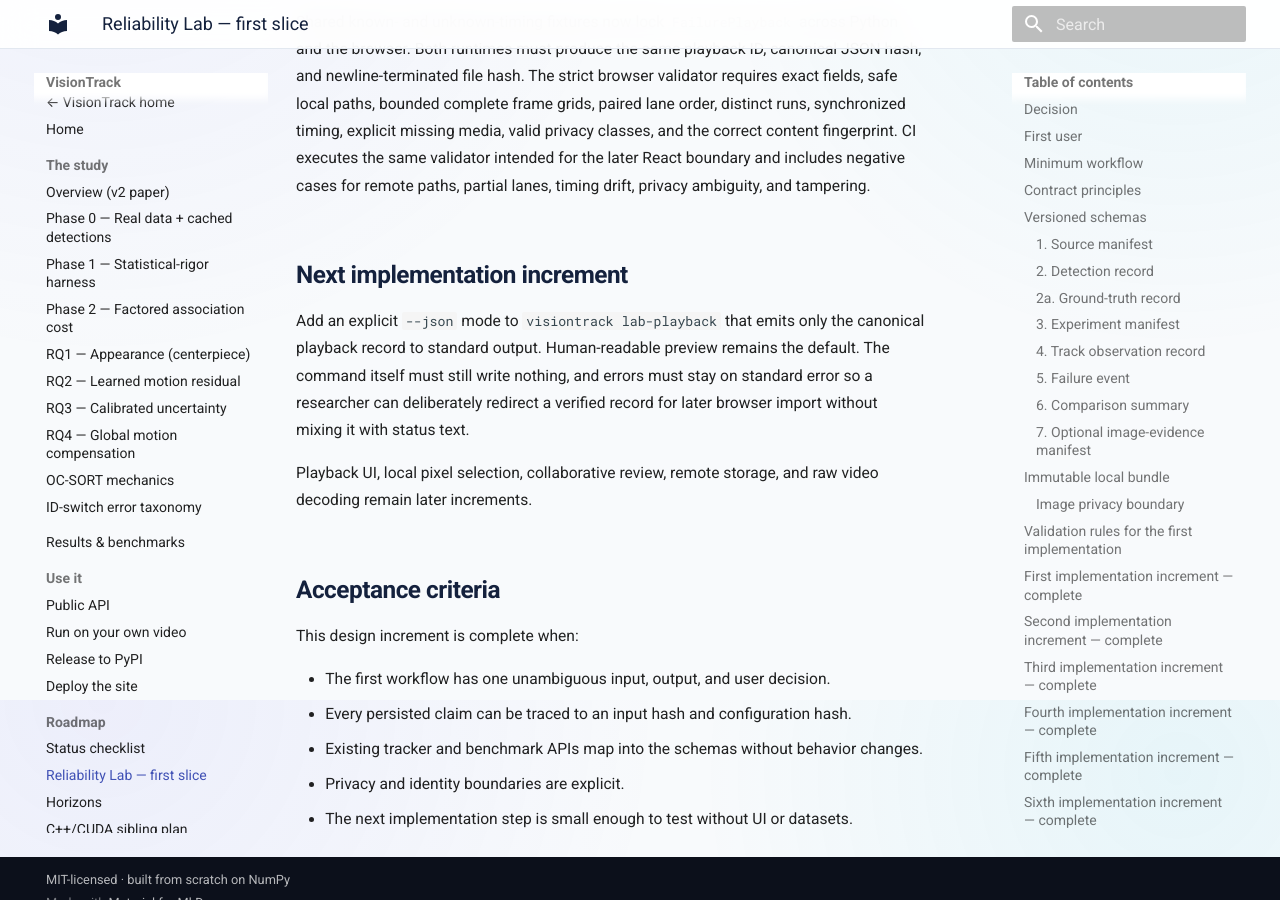
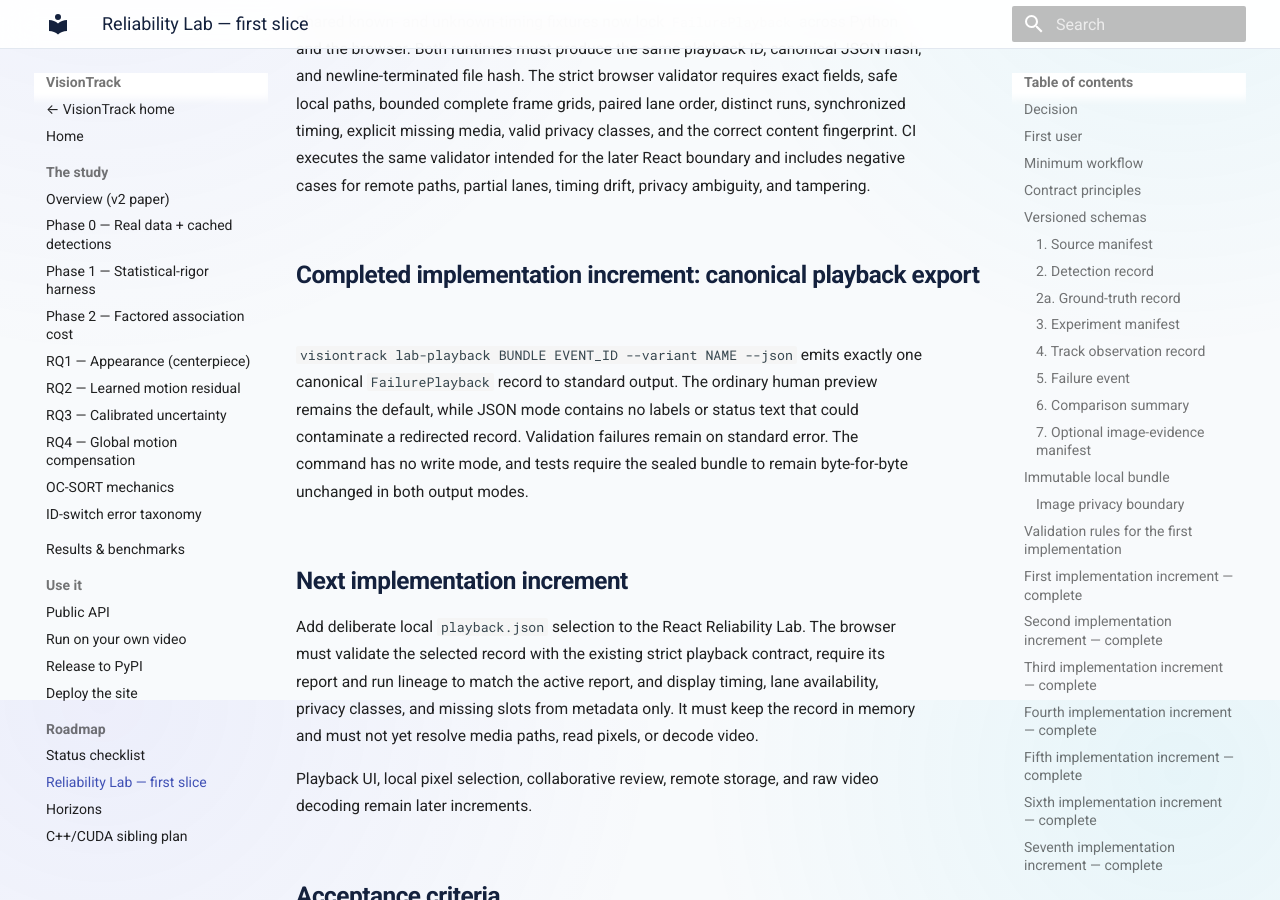
Before and after one commit to hulagerushikesh/visiontrack, an MkDocs documentation site: the page built from docs/RELIABILITY_LAB.md, in a window 1280 px wide and 900 px high, scrolled down 34400 px. Built offline with MkDocs 1.6.1 and Material for MkDocs 9.7.7, drawn with Linux system fonts in a browser that asks for light colours.

Commit message:
feat: export canonical playback JSON

```diff
--- a/docs/RELIABILITY_LAB.md
+++ b/docs/RELIABILITY_LAB.md
@@ -1301,13 +1301,23 @@
 cases for remote paths, partial lanes, timing drift, privacy ambiguity, and
 tampering.
 
+## Completed implementation increment: canonical playback export
+
+`visiontrack lab-playback BUNDLE EVENT_ID --variant NAME --json` emits exactly
+one canonical `FailurePlayback` record to standard output. The ordinary human
+preview remains the default, while JSON mode contains no labels or status text
+that could contaminate a redirected record. Validation failures remain on
+standard error. The command has no write mode, and tests require the sealed
+bundle to remain byte-for-byte unchanged in both output modes.
+
 ## Next implementation increment
 
-Add an explicit `--json` mode to `visiontrack lab-playback` that emits only the
-canonical playback record to standard output. Human-readable preview remains
-the default. The command itself must still write nothing, and errors must stay
-on standard error so a researcher can deliberately redirect a verified record
-for later browser import without mixing it with status text.
+Add deliberate local `playback.json` selection to the React Reliability Lab.
+The browser must validate the selected record with the existing strict
+playback contract, require its report and run lineage to match the active
+report, and display timing, lane availability, privacy classes, and missing
+slots from metadata only. It must keep the record in memory and must not yet
+resolve media paths, read pixels, or decode video.
 
 Playback UI, local pixel selection, collaborative review, remote storage, and
 raw video decoding remain later increments.
```
Also changed, not shown: README.md (+5 -2 lines), docs/API.md (+5 -1 lines), docs/NEXT_STEPS.md (+3 -0 lines), docs/STATUS.md (+1 -1 lines), 3 other files.
